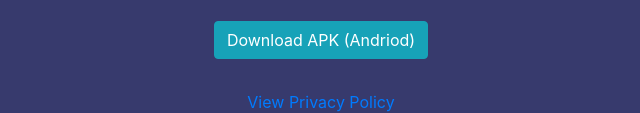
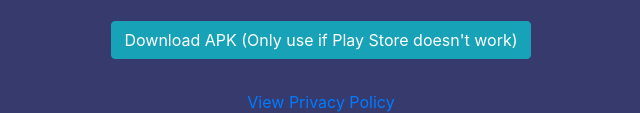
Before and after one commit to KihtrakRaknas/GradeViewWebsite, a plain HTML site: page index.html in a window 1280 px wide. Shown: the part 706-819 px from the top of the page, without its empty margins (319-959 px from the left). Drawn offline with nearby package versions, Linux system fonts and the light colour scheme.

Commit message:
added disclaimer

```diff
--- a/index.html
+++ b/index.html
@@ -24,7 +24,7 @@
         <br>
         <a href='https://play.google.com/store/apps/details?id=com.kihtrak.REGEN&pcampaignid=MKT-Other-global-all-co-prtnr-py-PartBadge-Mar2515-1'><img alt='Get it on Google Play' src='https://play.google.com/intl/en_us/badges/images/generic/en_badge_web_generic.png' style="width:160px; margin-left: auto; margin-right: auto; display: block"/></a>
         <br>
-        <a href="SBHSGradeView.apk"><button type="button" class="btn btn-info" >Download APK (Andriod)</button></a>
+        <a href="SBHSGradeView.apk"><button type="button" class="btn btn-info" >Download APK (Only use if Play Store doesn't work)</button></a>
         <br>
         <br>
         <a href="privacyPolicy.html"><button type="button" class="btn btn-link" >View Privacy Policy</button></a>
```
